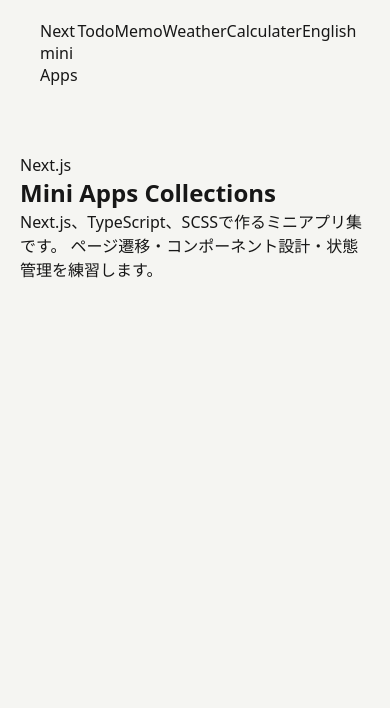
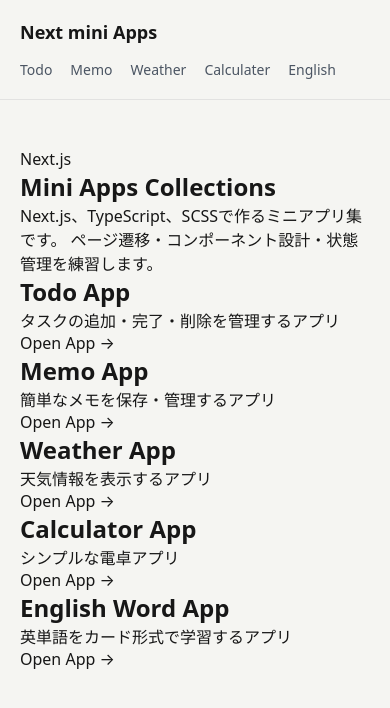
Before and after one commit to usamiyouhei/mini_apps_collection, a Next.js app: page / in a window 390 px wide. Shown: the top 708 px of the page. Built offline with nearby package versions, Linux system fonts and the light colour scheme.

Commit message:
5/12 App card

```diff
--- a/src/app/page.tsx
+++ b/src/app/page.tsx
@@ -1,7 +1,8 @@
 import Image from "next/image";
 import styles from "./page.module.css";
+import { AppCard } from "@/components/AppCard";
 
-const App = [
+const apps = [
   {
     title: "Todo App",
     description: "タスクの追加・完了・削除を管理するアプリ",
@@ -41,6 +42,17 @@
           ページ遷移・コンポーネント設計・状態管理を練習します。
         </p>
       </div>
+
+      <div className={styles.grid}>
+        {apps.map((app) => (
+          <AppCard
+            key={app.href}
+            title={app.title}
+            description={app.description}
+            href={app.href}
+          />
+        ))}
+      </div>
     </section>
   );
 }
--- a/src/components/Header.tsx
+++ b/src/components/Header.tsx
@@ -1,4 +1,3 @@
-import React from "react";
 import styles from "@/styles/header.module.scss";
 import Link from "next/link";
 
@@ -9,7 +8,7 @@
         Next mini Apps
       </Link>
 
-      <nav>
+      <nav className={styles.nav}>
         <Link href="/Todo">Todo</Link>
         <Link href="/Memo">Memo</Link>
         <Link href="/Weather">Weather</Link>
--- a/src/styles/header.module.scss
+++ b/src/styles/header.module.scss
@@ -5,4 +5,43 @@
   display: flex;
   justify-content: space-between;
   padding: 20px 40px;
+  background-color: rgba(245, 245, 242, 0.88);
+  backdrop-filter: blur(16px);
+  border-bottom: 1px solid rgba(17, 24, 39, 0.08);
 }
+
+.logo {
+  font-size: 18px;
+  font-weight: 700;
+  letter-spacing: -0.03;
+}
+
+.nav {
+  display: flex;
+  align-items: center;
+  gap: 24px;
+  font-size: 14px;
+  color: #4b5563;
+
+  a {
+    transition: color 0.2s ease;
+
+    &:hover {
+      color: #111823;
+    }
+  }
+}
+
+@media (max-width: 758px) {
+  .header {
+    align-items: flex-start;
+    flex-direction: column;
+    gap: 16px;
+    padding: 20px;
+  }
+
+  .nav {
+    flex-wrap: wrap;
+    gap: 12px 18px;
+  }
+}
```
Also changed, not shown: src/styles/appCard.module.scss (added).
